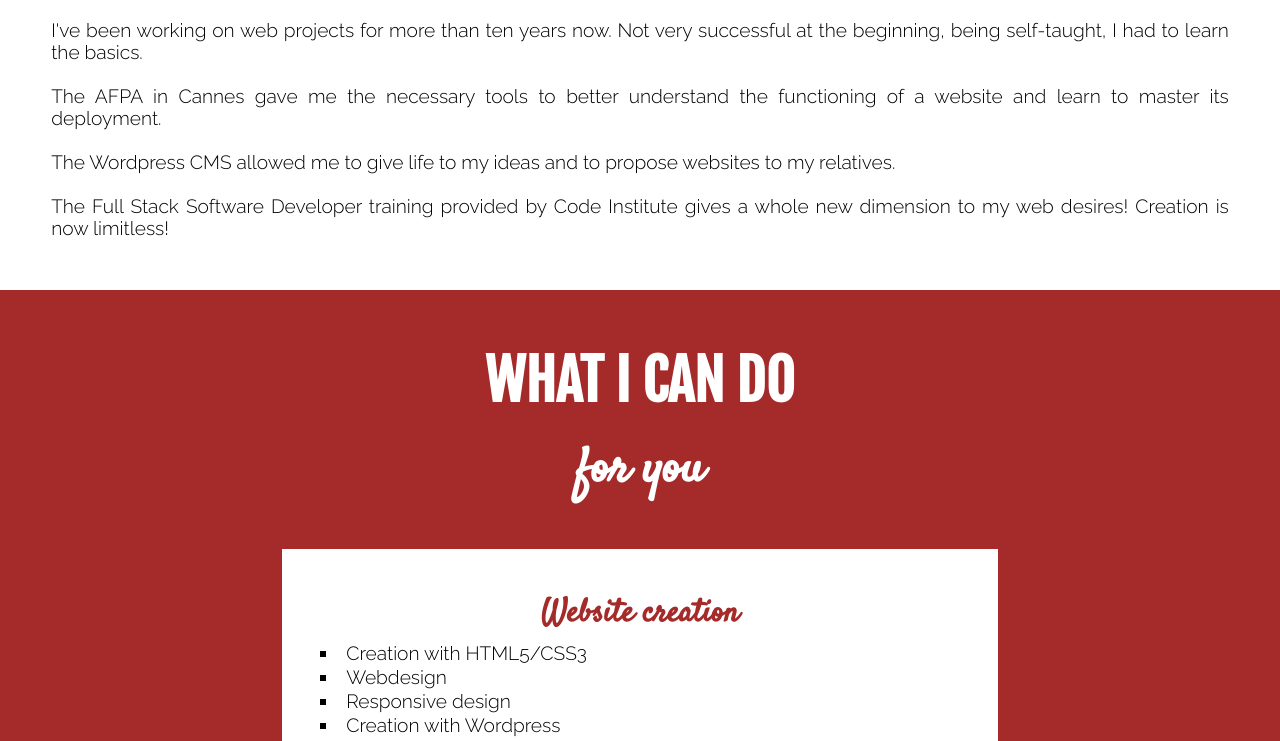
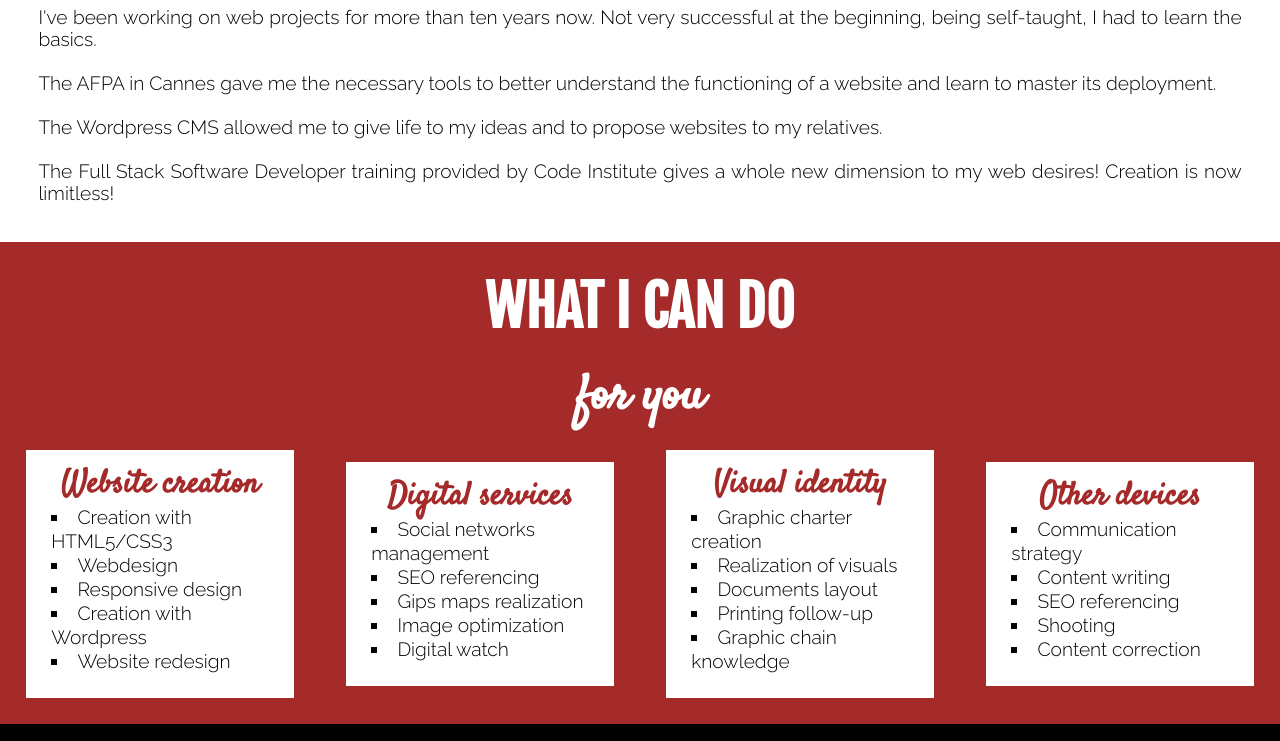
Before and after one commit to cecilegaudron/my-portfolio, a plain HTML site: page services.html in a window 1280 px wide. Shown: the part 891-1632 px from the top of the page. Drawn offline with Linux system fonts and the light colour scheme.

Commit message:
media querie to services page for desk view

```diff
--- a/assets/css/style.css
+++ b/assets/css/style.css
@@ -611,7 +611,6 @@ Add a position absolute to the child div, add values for top and left, add an at
     }
 
     .services-skills .sub-title-block {
-        text-align: center;
         padding-bottom: 4%;
     }
 
@@ -746,4 +745,37 @@ Add a position absolute to the child div, add values for top and left, add an at
         padding: 1%;
     }
 
+    /* SERVICES PAGE */
+    .services-title #title-block {
+        width: 25%;
+        left: 65%
+    }
+
+    .services-txt {
+        padding: 3%;
+    }
+
+    .services-skills {
+        padding-top: 2%;
+    }
+
+    .div-services {
+        flex-direction: row;
+        justify-content: center;
+    }
+
+    .different-services {
+        padding: 2%;
+        line-height: 1.5rem
+    }
+
+    .different-services .title-paragraph {
+            padding-bottom: 8%;
+            padding-top: 4%;
+    }
+
+    .services-skills .sub-title-block {
+        padding-bottom: 2%;
+    }
+
 }
```
